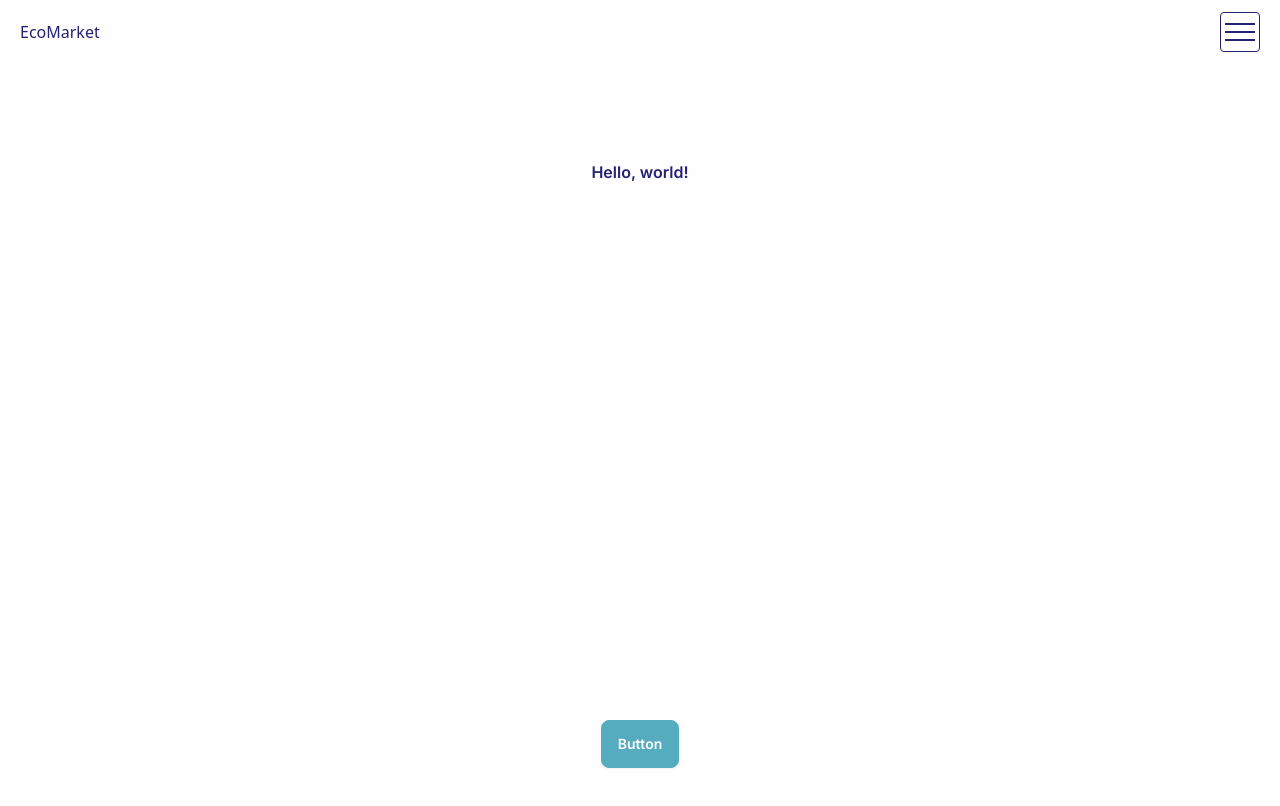
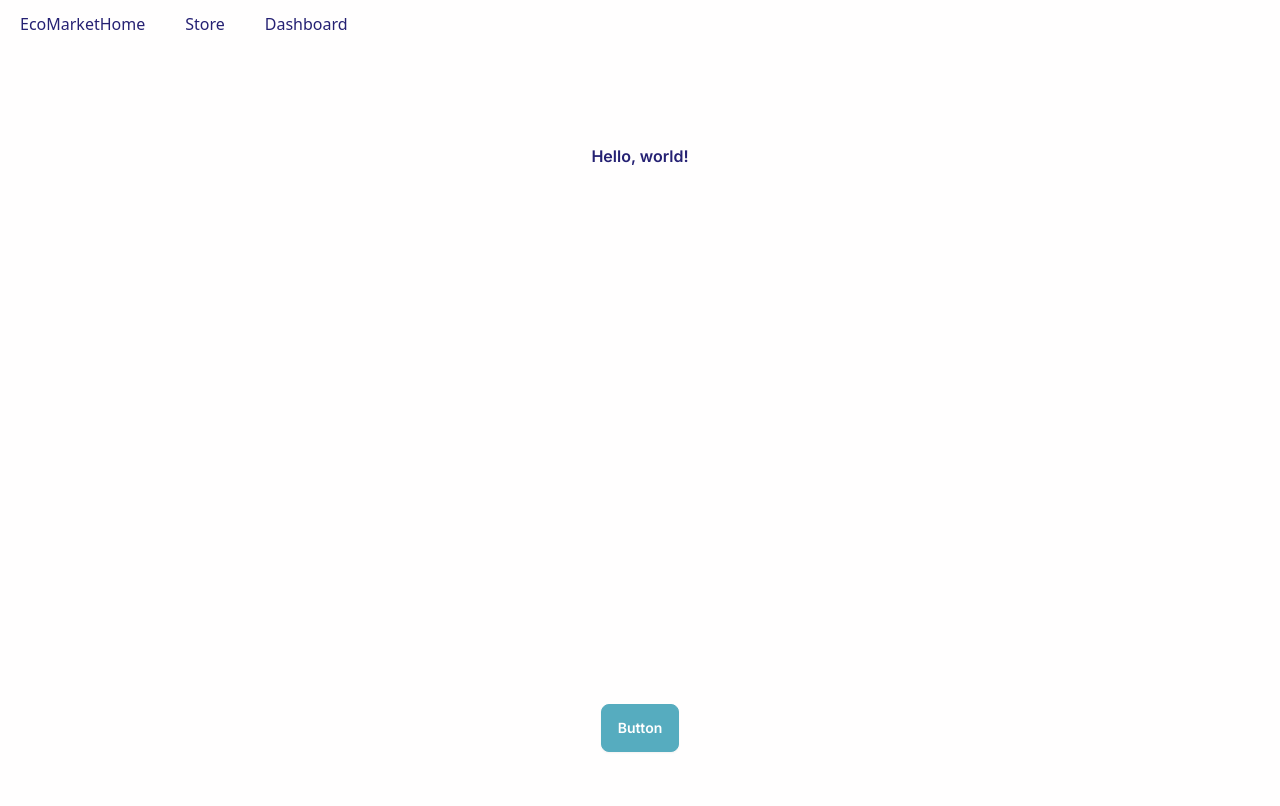
Before and after one commit to nzejoe/portfolio_project, a Next.js app in the folder frontend/: page / in a window 1280 px wide. Shown: the top 806 px of the page. Built offline with nearby package versions, Linux system fonts and the light colour scheme.

Commit message:
mobile navbar

```diff
--- a/frontend/components/reuseable/Navbar.jsx
+++ b/frontend/components/reuseable/Navbar.jsx
@@ -30,17 +30,23 @@ const Navbar = () => {
                 <div className="">
                     <h5>EcoMarket</h5>
                 </div>
-                <div className="">
-                    <button className={`nav-toggle ${toggle ? "show" : ""}`} onClick={onToggle}>
+                <div className="xl:flex-1">
+                    <button className={`nav-toggle ${toggle ? "show" : ""} xl:hidden`} onClick={onToggle}>
                         <span className=""></span>
                     </button>
-                    <ul className="fixed w-full h-full -right-full top-0">
-                        {navItems.map((item, idx) => (
-                            <li key={item.id}>{item.label}</li>
-                        ))}
-                    </ul>
+                    <div
+                        className={`fixed w-full h-full transition-all top-0 ${
+                            toggle ? "right-0" : "-right-full"
+                        } flex justify-center items-center bg-primary xl:static xl:justify-between xl:h-max xl:bg-inherit xl:max`}
+                    >
+                        <ul className="xl:flex xl:space-x-10">
+                            {navItems.map((item, idx) => (
+                                <li key={item.id}>{item.label}</li>
+                            ))}
+                        </ul>
+                        <div className=""></div>
+                    </div>
                 </div>
-                <div className="hidden"></div>
             </nav>
         </div>
     );
--- a/frontend/styles/globals.css
+++ b/frontend/styles/globals.css
@@ -14,7 +14,7 @@
 
 /* navbar toogle button */
 .nav-toggle {
-    @apply w-10 h-10 border border-secondary rounded flex justify-center items-center p-1;
+    @apply w-10 h-10 relative z-5 border border-secondary rounded flex justify-center items-center p-1;
 }
 
 .nav-toggle span {
```
